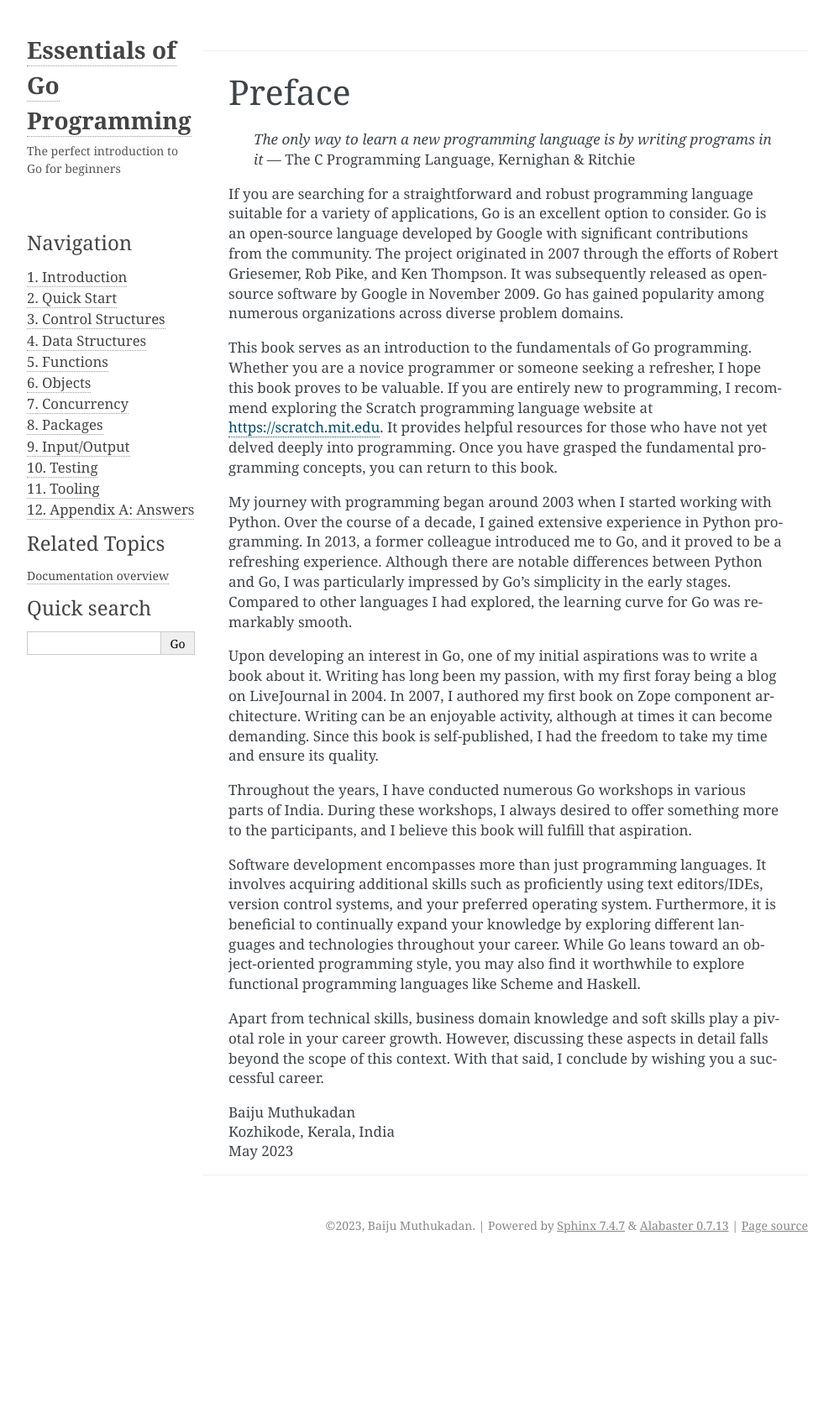
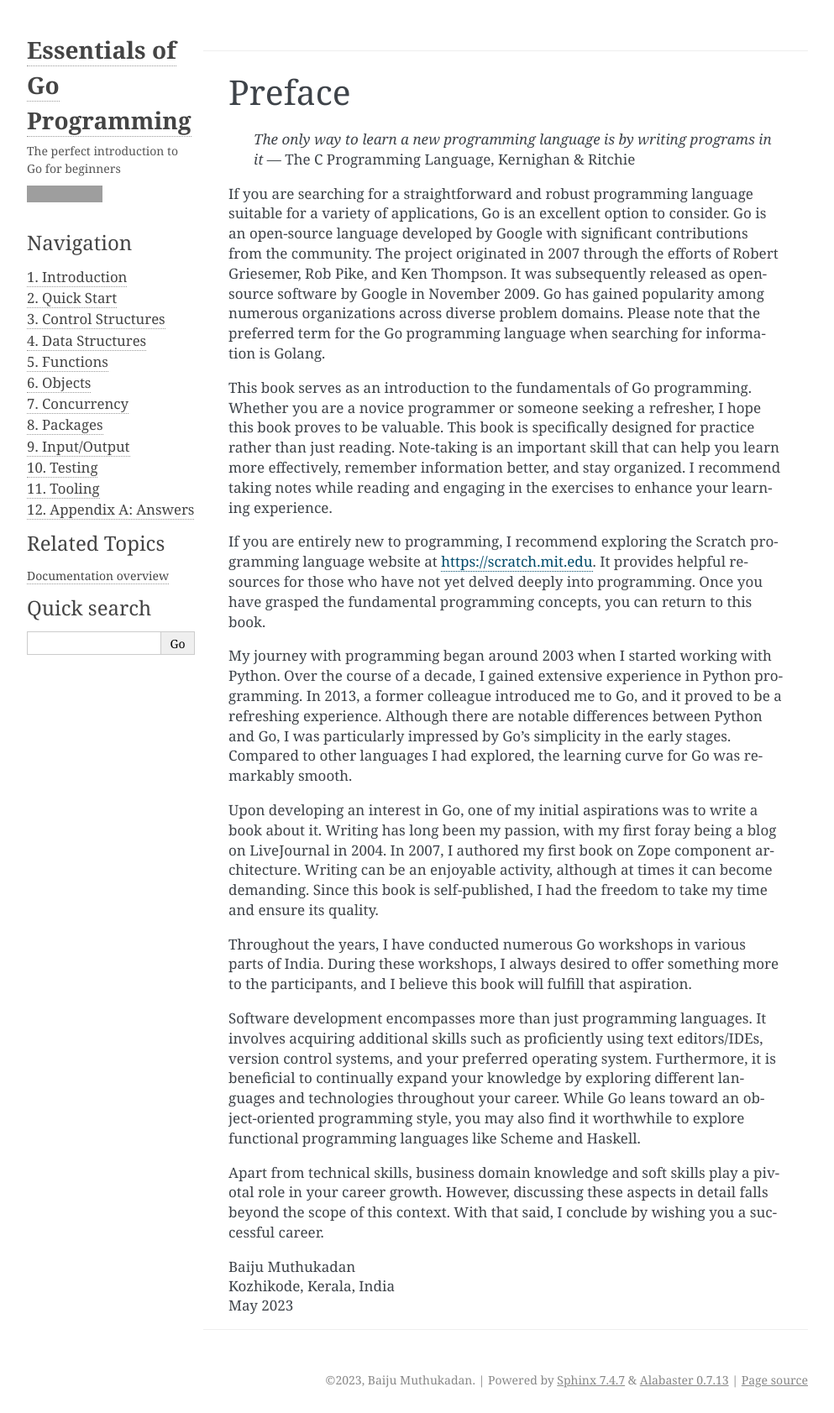
Before and after one commit to baijum/essential-go, a Sphinx documentation site: the page built from sphinx/preface.rst, in a window 1280 px wide. Shown: the whole page at 84% size, without its empty margins (148-1141 px from the left). Built offline with Sphinx 7.4.7, drawn with Linux system fonts in a browser that asks for light colours; before the commit the page ends 1499 px from its top, so only the background shows below that; grey boxes are pictures that could not be loaded.

Commit message:
Expand preface
Signed-off-by: Baiju Muthukadan <baiju.m.mail@gmail.com>

```diff
--- a/sphinx/preface.rst
+++ b/sphinx/preface.rst
@@ -11,16 +11,24 @@ with significant contributions from the community. The project
 originated in 2007 through the efforts of Robert Griesemer, Rob Pike,
 and Ken Thompson. It was subsequently released as open-source software
 by Google in November 2009. Go has gained popularity among numerous
-organizations across diverse problem domains.
+organizations across diverse problem domains. Please note that the
+preferred term for the Go programming language when searching for
+information is Golang.
 
 This book serves as an introduction to the fundamentals of Go
 programming. Whether you are a novice programmer or someone seeking a
-refresher, I hope this book proves to be valuable. If you are entirely
-new to programming, I recommend exploring the Scratch programming
-language website at https://scratch.mit.edu. It provides helpful
-resources for those who have not yet delved deeply into programming.
-Once you have grasped the fundamental programming concepts, you can
-return to this book.
+refresher, I hope this book proves to be valuable. This book is
+specifically designed for practice rather than just reading. Note-taking
+is an important skill that can help you learn more effectively, remember
+information better, and stay organized. I recommend taking notes while
+reading and engaging in the exercises to enhance your learning
+experience.
+
+If you are entirely new to programming, I recommend exploring the
+Scratch programming language website at https://scratch.mit.edu. It
+provides helpful resources for those who have not yet delved deeply into
+programming. Once you have grasped the fundamental programming concepts,
+you can return to this book.
 
 My journey with programming began around 2003 when I started working
 with Python. Over the course of a decade, I gained extensive experience
```
Also changed, not shown: 1 other file.
